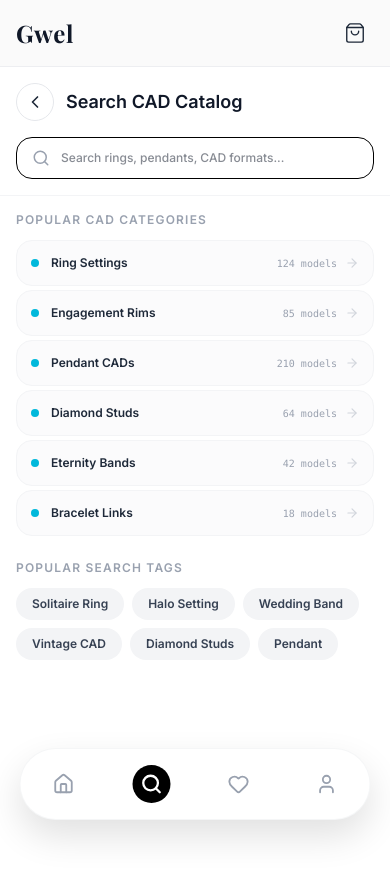
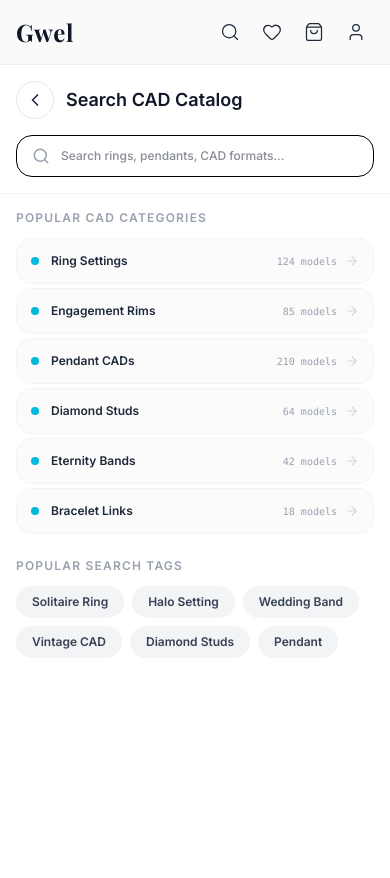
Before and after one commit to ehsaancode/diamondDraft, a React (Vite) app in the folder frontend/: page /search in a window 390 px wide. Shown: the top 878 px of the page. Built offline with nearby package versions, Linux system fonts and the light colour scheme; no server answers.

Commit message:
feat: relocate mobile dock actions to header and remove floating bottom dock

```diff
--- a/frontend/src/App.jsx
+++ b/frontend/src/App.jsx
@@ -11,8 +11,6 @@ import MobileSearch from './pages/MobileSearch';
 import MobileFavorites from './pages/MobileFavorites';
 import MobileCart from './pages/MobileCart';
 import MobileProfile from './pages/MobileProfile';
-import MobileBottomNav from './components/mobile/MobileBottomNav';
-
 import About from './pages/About';
 import Contact from './pages/Contact';
 import Auth from './pages/Auth';
@@ -42,8 +40,7 @@ const AppContent = () => {
           <Route path="/login" element={<Auth />} />
         </Routes>
       </div>
-      {isMobile && <MobileBottomNav />}
-      {!isMobile && !isLoginPage && <Footer />}
+      {!isLoginPage && <Footer />}
     </div>
   );
 };
--- a/frontend/src/components/layout/Navbar.jsx
+++ b/frontend/src/components/layout/Navbar.jsx
@@ -81,34 +81,23 @@ const Navbar = () => {
           </NavLink>
         </div>
 
-        {/* Right Actions Container */}
-        <div className="flex items-center gap-3">
-          {/* Mobile View ONLY: Animated ShoppingBag Button */}
+        {/* Right Actions Container (Mobile & Desktop) */}
+        <div className="flex items-center gap-1.5 md:gap-3">
+          {/* Search Icon (Mobile & Desktop) */}
           <motion.button
-            whileHover={{ scale: 1.15, rotate: -5 }}
+            whileHover={{ scale: 1.15 }}
             whileTap={{ scale: 0.88 }}
-            onClick={() => setIsCartOpen(true)}
-            title="Shopping Cart"
-            className="md:hidden relative p-2 text-gray-800 hover:bg-gray-100 rounded-full transition-colors cursor-pointer"
+            onClick={() => navigate('/search')}
+            title="Search Catalog"
+            className="p-2 text-gray-800 hover:bg-gray-100 rounded-full transition-colors cursor-pointer"
           >
-            <ShoppingBag size={22} className="text-gray-800" strokeWidth={1.5} />
-            {cartCount > 0 && (
-              <motion.span
-                initial={{ scale: 0 }}
-                animate={{ scale: 1 }}
-                className="absolute -top-0.5 -right-0.5 bg-black text-white text-[10px] font-extrabold w-4 h-4 rounded-full flex items-center justify-center shadow-xs"
-              >
-                {cartCount}
-              </motion.span>
-            )}
+            <Search size={20} className="text-gray-800" strokeWidth={1.5} />
           </motion.button>
 
-          {/* Desktop View ONLY: Full Cart, Search, Wishlist & Profile Header Actions */}
-          <div className="hidden md:flex items-center gap-3">
-            {/* Wishlist Animated Icon */}
+          {/* Wishlist Heart Icon (Mobile & Desktop) */}
           <motion.button
-              whileHover={{ scale: 1.18, rotate: 6 }}
-              whileTap={{ scale: 0.85 }}
+            whileHover={{ scale: 1.15, rotate: 5 }}
+            whileTap={{ scale: 0.88 }}
             onClick={() => navigate('/favorites')}
             title="Wishlist"
             className="relative p-2 text-gray-800 hover:bg-gray-100 rounded-full transition-colors cursor-pointer"
@@ -118,17 +107,17 @@ const Navbar = () => {
               <motion.span
                 initial={{ scale: 0 }}
                 animate={{ scale: 1 }}
-                  className="absolute top-0 right-0 bg-red-500 text-white text-[10px] font-bold w-4 h-4 rounded-full flex items-center justify-center"
+                className="absolute top-0 right-0 bg-red-500 text-white text-[10px] font-bold w-4 h-4 rounded-full flex items-center justify-center shadow-xs"
               >
                 {favoriteCount}
               </motion.span>
             )}
           </motion.button>
 
-            {/* Cart Animated Icon */}
+          {/* Cart Animated Icon (Mobile & Desktop) */}
           <motion.button
-              whileHover={{ scale: 1.18, rotate: -6 }}
-              whileTap={{ scale: 0.85 }}
+            whileHover={{ scale: 1.15, rotate: -5 }}
+            whileTap={{ scale: 0.88 }}
             onClick={() => setIsCartOpen(true)}
             title="Shopping Cart"
             className="relative p-2 hover:bg-gray-100 rounded-full transition-colors cursor-pointer"
@@ -138,22 +127,26 @@ const Navbar = () => {
               <motion.span
                 initial={{ scale: 0 }}
                 animate={{ scale: 1 }}
-                  className="absolute top-0 right-0 bg-black text-white text-[10px] font-bold w-4 h-4 rounded-full flex items-center justify-center"
+                className="absolute top-0 right-0 bg-black text-white text-[10px] font-bold w-4 h-4 rounded-full flex items-center justify-center shadow-xs"
               >
                 {cartCount}
               </motion.span>
             )}
           </motion.button>
 
-
-
-            {/* User Profile */}
+          {/* User Profile (Mobile & Desktop) */}
           {user ? (
             <div className="relative">
               <motion.button
                 whileHover={{ scale: 1.15 }}
                 whileTap={{ scale: 0.88 }}
-                  onClick={() => setIsDropdownOpen(!isDropdownOpen)}
+                onClick={() => {
+                  if (window.innerWidth < 768) {
+                    navigate('/profile');
+                  } else {
+                    setIsDropdownOpen(!isDropdownOpen);
+                  }
+                }}
                 onBlur={() => setTimeout(() => setIsDropdownOpen(false), 200)}
                 className="p-2 hover:bg-gray-100 rounded-full transition-colors cursor-pointer flex items-center justify-center"
               >
@@ -200,7 +193,6 @@ const Navbar = () => {
             </Link>
           )}
         </div>
-        </div>
       </nav>
     </motion.header>
   );
--- a/frontend/src/pages/MobileHome.jsx
+++ b/frontend/src/pages/MobileHome.jsx
@@ -7,7 +7,7 @@ import BestSelling from '../components/home/BestSelling';
 
 const MobileHome = () => {
   return (
-    <div className="w-full min-h-screen bg-[#fafafa] text-gray-900 pb-32 overflow-x-hidden">
+    <div className="w-full min-h-screen bg-[#fafafa] text-gray-900 pb-8 overflow-x-hidden">
       <Hero />
       <Explore3DModels />
       <YouMayAlsoLike />
--- a/frontend/src/pages/MobileProductDetails.jsx
+++ b/frontend/src/pages/MobileProductDetails.jsx
@@ -63,7 +63,7 @@ const MobileProductDetails = ({ product }) => {
   const isFav = isFavorite(modelIdDisplay);
 
   return (
-    <div className="bg-[#f8f9fa] min-h-screen pb-32 font-sans">
+    <div className="bg-[#f8f9fa] min-h-screen pb-8 font-sans">
       {/* Fixed Top Header */}
       <div className="fixed top-0 inset-x-0 z-40 p-4 flex items-center justify-between bg-white/90 backdrop-blur-md border-b border-gray-100/80 shadow-xs">
         <button
--- a/frontend/src/pages/MobileProfile.jsx
+++ b/frontend/src/pages/MobileProfile.jsx
@@ -100,7 +100,7 @@ const MobileProfile = () => {
   }
 
   return (
-    <div className="bg-[#f8f9fa] min-h-screen pb-32">
+    <div className="bg-[#f8f9fa] min-h-screen pb-8">
       {/* Profile Header */}
       <div className="bg-white px-6 pt-12 pb-8 rounded-b-[40px] shadow-xs flex flex-col items-center gap-4 text-center border-b border-gray-100">
         <div className="relative">
--- a/frontend/src/pages/MobileSearch.jsx
+++ b/frontend/src/pages/MobileSearch.jsx
@@ -28,7 +28,7 @@ const MobileSearch = () => {
   };
 
   return (
-    <div className="bg-white min-h-screen pb-32 font-sans">
+    <div className="bg-white min-h-screen pb-8 font-sans">
       <div className="p-4 flex flex-col gap-4 sticky top-0 bg-white/95 backdrop-blur-md z-30 border-b border-gray-100">
         <div className="flex items-center gap-3">
           <button
```
Lines whose indentation alone changed are shown as unchanged.
